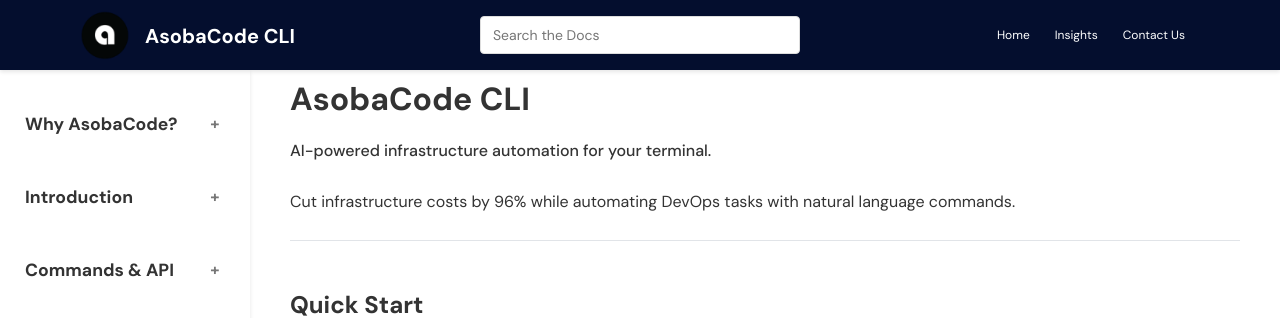
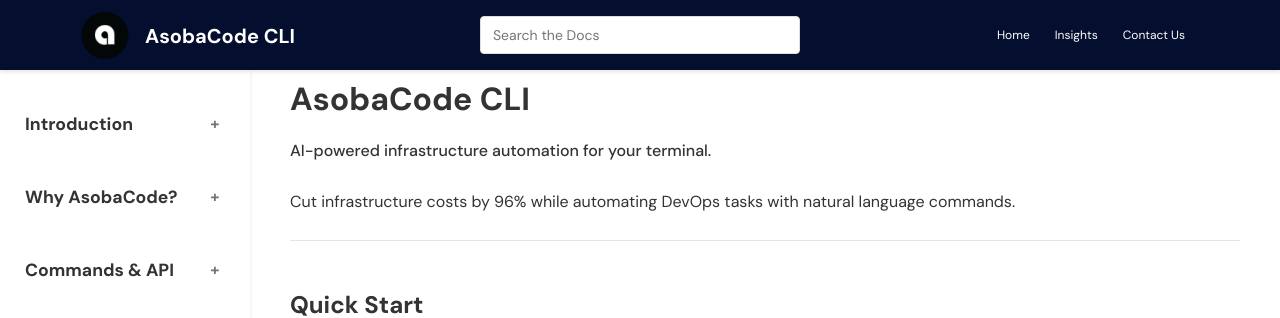
Before and after one commit to AsobaCloud/asobacode.github.io, a Jekyll site: the page built from index.md, in a window 1280 px wide. Shown: the top 318 px of the page. Built offline with Jekyll 4.4.1, drawn with Linux system fonts in a browser that asks for light colours; comment, search, counter and statistics services are not loaded; part of the change alters nothing that is shown.

```diff
--- a/_config.yml
+++ b/_config.yml
@@ -4,6 +4,15 @@ remote_theme: "just-the-docs/just-the-docs"
 # Search configuration
 search_enabled: true
 heading_anchors: true
+
+# Kramdown configuration to prevent anchor conflicts
+kramdown:
+  auto_ids: false          # Disable automatic ID generation to use our explicit {#anchor-id} syntax
+  input: GFM              # Use GitHub Flavored Markdown
+  hard_wrap: false
+  syntax_highlighter: rouge
+  toc_levels: "1..3"
+  smart_quotes: lsquo,rsquo,ldquo,rdquo
 
 # Sidebar navigation
 nav_external_links:
@@ -23,3 +32,22 @@ toc:
 # Production settings
 baseurl: ""
 url: "https://docs.asoba.co"
+
+# Jekyll plugins for GitHub Pages
+plugins:
+  - jekyll-sitemap
+  - jekyll-feed
+  - jekyll-seo-tag
+
+# Processing settings
+markdown: kramdown
+highlighter: rouge
+
+# Ensure proper file processing
+defaults:
+  -
+    scope:
+      path: ""
+      type: "pages"
+    values:
+      layout: "default"
--- a/_layouts/default.html
+++ b/_layouts/default.html
@@ -41,33 +41,36 @@ layout: default
       <ul class="nav-list">
         <li class="nav-item">
           <div class="nav-header">
-            <a href="{{ site.baseurl }}/why-asobacode.html">Why AsobaCode?</a>
+            <a href="{{ site.baseurl }}/index.html">Introduction</a>
             <span class="toggle-icon">+</span>
           </div>
 
 		  <ul class="sub-menu">
-            <li><a href="{{ site.baseurl }}/index.html#getting-started">Getting Started</a></li>
-            <li><a href="{{ site.baseurl }}/index.html#what-is-asobacode">What is AsobaCode?</a></li>
             <li><a href="{{ site.baseurl }}/index.html#quick-start">Quick Start</a></li>
-            <li><a href="{{ site.baseurl }}/index.html#core-capabilities">Core Capabilities</a></li>
-            <li><a href="{{ site.baseurl }}/index.html#architecture">Architecture Overview</a></li>
-            <li><a href="{{ site.baseurl }}/index.html#key-use-cases">Key Use Cases</a></li>
-            <li><a href="{{ site.baseurl }}/index.html#getting-started-steps">Getting Started Steps</a></li>
+            <li><a href="{{ site.baseurl }}/index.html#what-is-asobacode">What AsobaCode Does</a></li>
+            <li><a href="{{ site.baseurl }}/index.html#core-capabilities">Real-World Examples</a></li>
+            <li><a href="{{ site.baseurl }}/index.html#key-use-cases">Why DevOps Teams Choose AsobaCode</a></li>
+            <li><a href="{{ site.baseurl }}/index.html#getting-started">Installation</a></li>
+            <li><a href="{{ site.baseurl }}/index.html#getting-started-steps">Your First Commands</a></li>
+            <li><a href="{{ site.baseurl }}/index.html#optional-enable-96-cost-savings">Optional: Enable 96% Cost Savings</a></li>
+            <li><a href="{{ site.baseurl }}/index.html#next-steps">Next Steps</a></li>
           </ul>
         </li>
         <li class="nav-item">
           <div class="nav-header">
-            <a href="{{ site.baseurl }}/index.html">Introduction</a>
+            <a href="{{ site.baseurl }}/why-asobacode.html">Why AsobaCode?</a>
             <span class="toggle-icon">+</span>
           </div>
 		  <ul class="sub-menu">
             <li><a href="{{ site.baseurl }}/why-asobacode.html#why-asobacode">Why AsobaCode?</a></li>
-            <li><a href="{{ site.baseurl }}/why-asobacode.html#the-problem">The Problem</a></li>
-            <li><a href="{{ site.baseurl }}/why-asobacode.html#our-solution">Our Solution</a></li>
+            <li><a href="{{ site.baseurl }}/why-asobacode.html#the-problem">The Problem with AI Vendor Dependency</a></li>
+            <li><a href="{{ site.baseurl }}/why-asobacode.html#our-solution">Our Solution: AI Vendor Independence</a></li>
             <li><a href="{{ site.baseurl }}/why-asobacode.html#foundation-model-strategy">Foundation Model Strategy</a></li>
             <li><a href="{{ site.baseurl }}/why-asobacode.html#competitive-advantages">Competitive Advantages</a></li>
             <li><a href="{{ site.baseurl }}/why-asobacode.html#real-world-impact">Real-World Impact</a></li>
             <li><a href="{{ site.baseurl }}/why-asobacode.html#financial-impact">Financial Impact</a></li>
+            <li><a href="{{ site.baseurl }}/why-asobacode.html#risk-mitigation">Risk Mitigation</a></li>
+            <li><a href="{{ site.baseurl }}/why-asobacode.html#success-metrics">Success Metrics</a></li>
             <li><a href="{{ site.baseurl }}/why-asobacode.html#the-difference">The AsobaCode Difference</a></li>
           </ul>
 
--- a/index.md
+++ b/index.md
@@ -274,7 +274,7 @@ Try these in the interactive mode:
 
 ---
 
-## Optional: Enable 96% Cost Savings
+## Optional: Enable 96% Cost Savings {#optional-enable-96-cost-savings}
 
 Connect custom AI models for maximum cost reduction:
 
@@ -304,7 +304,7 @@ asoba-code
 
 ---
 
-## Next Steps
+## Next Steps {#next-steps}
 
 - **[Learn Core Concepts](sdk.html)** - Understand how AsobaCode works
 - **[Command Reference](endpoints.html)** - See all available commands
```
